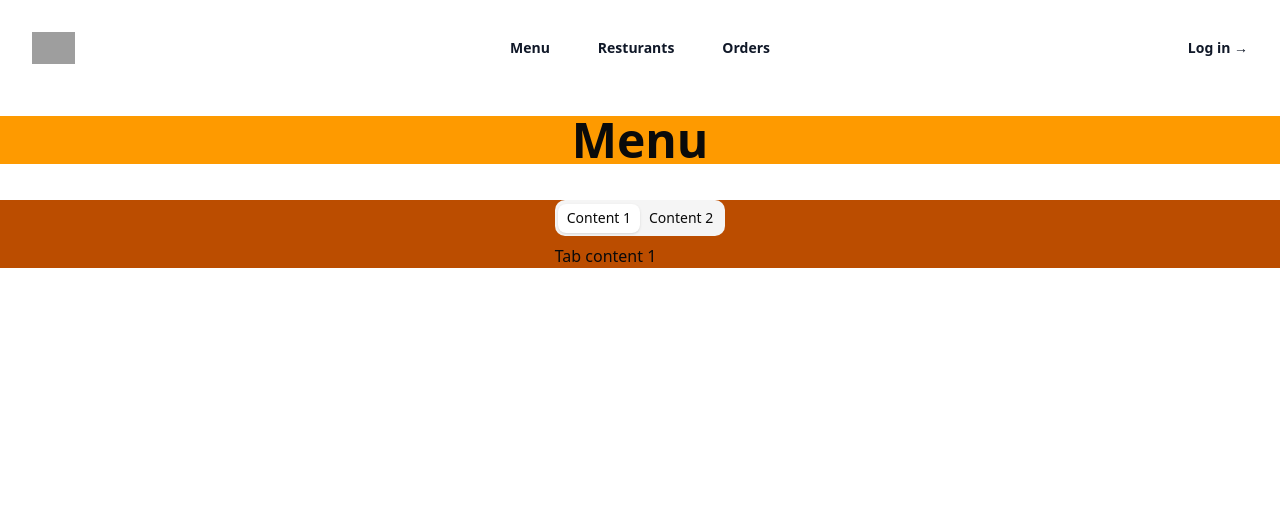
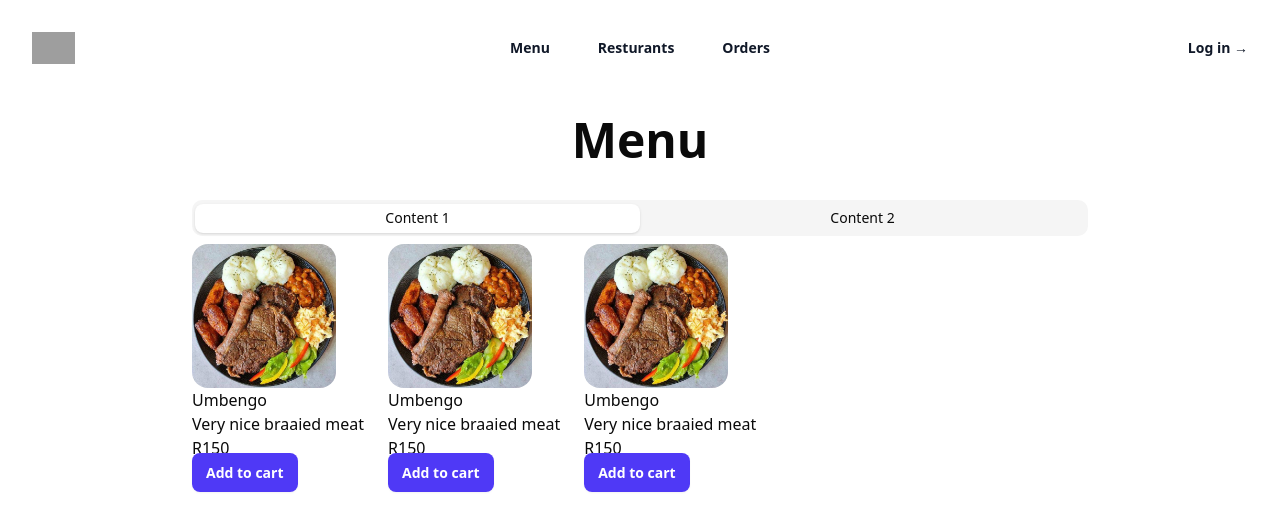
Before and after one commit to nkolonzilucky/first-app, a Next.js app: page /menu in a window 1280 px wide. Shown: the top 530 px of the page. Built offline with nearby package versions, Linux system fonts and the light colour scheme; grey boxes are pictures that could not be loaded.

Commit message:
created own card

```diff
--- a/app/menu/page.jsx
+++ b/app/menu/page.jsx
@@ -4,10 +4,10 @@ import React from 'react'
 export default function Menu() {
   return (
     <div className="relative isolate top-20  flex-col justify-center items-center">
-      <h1 className='text-5xl font-extrabold text-center mb-9 mt-9 bg-amber-500'>Menu</h1>
-      <section className='flex justify-center bg-amber-700'>
-      <MenuTabs />
+      <h1 className="text-5xl font-extrabold text-center mb-9 mt-9">Menu</h1>
+      <section className="flex justify-center">
+        <MenuTabs />
       </section>
     </div>
-  )
+  );
 }
--- /dev/null
+++ b/components/DishCard.jsx
@@ -0,0 +1,15 @@
+import React from 'react'
+import MyButton from './MyButton';
+import Image from 'next/image';
+
+export default function DishCard({name, src, description, price, buttonLabel}) {
+  return (
+      <div className=''>
+          <Image alt={name} src={src} width={300} height={300} className='size-36 rounded-2xl' />
+          <h2>{ name }</h2>
+          <p>{ description }</p>
+          <p>{ price }</p>
+          <MyButton label={buttonLabel} />
+   </div>
+  );
+}
--- a/components/HeroSection.jsx
+++ b/components/HeroSection.jsx
@@ -1,4 +1,5 @@
 import Image from "next/image";
+import MyButton from "./MyButton";
 
 export default function HeroSection() {
   return (
@@ -47,12 +48,7 @@ export default function HeroSection() {
               </div>
             </div>
             <div className="mt-10 flex items-center justify-center gap-x-6">
-              <a
-                href="#"
-                className="rounded-md bg-indigo-600 px-3.5 py-2.5 text-sm font-semibold text-white shadow-xs hover:bg-indigo-500 focus-visible:outline-2 focus-visible:outline-offset-2 focus-visible:outline-indigo-600"
-              >
-                Create a new order
-              </a>
+              <MyButton label={"Create a new order"} />
               {/* <a href="#" className="text-sm/6 font-semibold text-gray-900">
                 Learn more <span aria-hidden="true">→</span>
               </a> */}
--- a/components/MenuTabs.jsx
+++ b/components/MenuTabs.jsx
@@ -1,18 +1,44 @@
 import { Tabs, TabsContent, TabsList, TabsTrigger } from "@/components/ui/tabs";
+import DishCard from "./DishCard";
 
 export function MenuTabs() {
   return (
-    <div className="flex w-full max-w-sm flex-col gap-6 items-center">
+    <div className="flex w-full flex-col gap-6 items-center">
       <Tabs defaultValue="content_1">
-        <TabsList>
+        <TabsList className={"w-4xl"}>
           <TabsTrigger value="content_1">Content 1</TabsTrigger>
           <TabsTrigger value="content_2">Content 2</TabsTrigger>
         </TabsList>
-        <TabsContent value="content_1">
-          <p>Tab content 1</p>
+        <TabsContent value="content_1" className={"w-fit"}>
+          <div className="grid grid-cols-3 gap-6">
+            <DishCard
+              name={"Umbengo"}
+              description={"Very nice braaied meat"}
+              src={"/braaipic.jpeg"}
+              price={"R150"}
+              buttonLabel={"Add to cart"}
+              key={1}
+            />
+            <DishCard
+              name={"Umbengo"}
+              description={"Very nice braaied meat"}
+              src={"/braaipic.jpeg"}
+              price={"R150"}
+              buttonLabel={"Add to cart"}
+              key={2}
+            />
+            <DishCard
+              name={"Umbengo"}
+              description={"Very nice braaied meat"}
+              src={"/braaipic.jpeg"}
+              price={"R150"}
+              buttonLabel={"Add to cart"}
+              key={3}
+            />
+          </div>
         </TabsContent>
         <TabsContent value="content_2">
-          <p>Tabs content 2</p>
+          <p className="flex justify-center">Tabs content 2</p>
         </TabsContent>
       </Tabs>
     </div>
--- /dev/null
+++ b/components/MyButton.jsx
@@ -0,0 +1,12 @@
+import React from 'react'
+
+export default function MyButton({label}) {
+  return (
+    <a
+      href="#"
+      className="rounded-md bg-indigo-600 px-3.5 py-2.5 text-sm font-semibold text-white shadow-xs hover:bg-indigo-500 focus-visible:outline-2 focus-visible:outline-offset-2 focus-visible:outline-indigo-600"
+    >
+      {label}
+    </a>
+  );
+}
```
